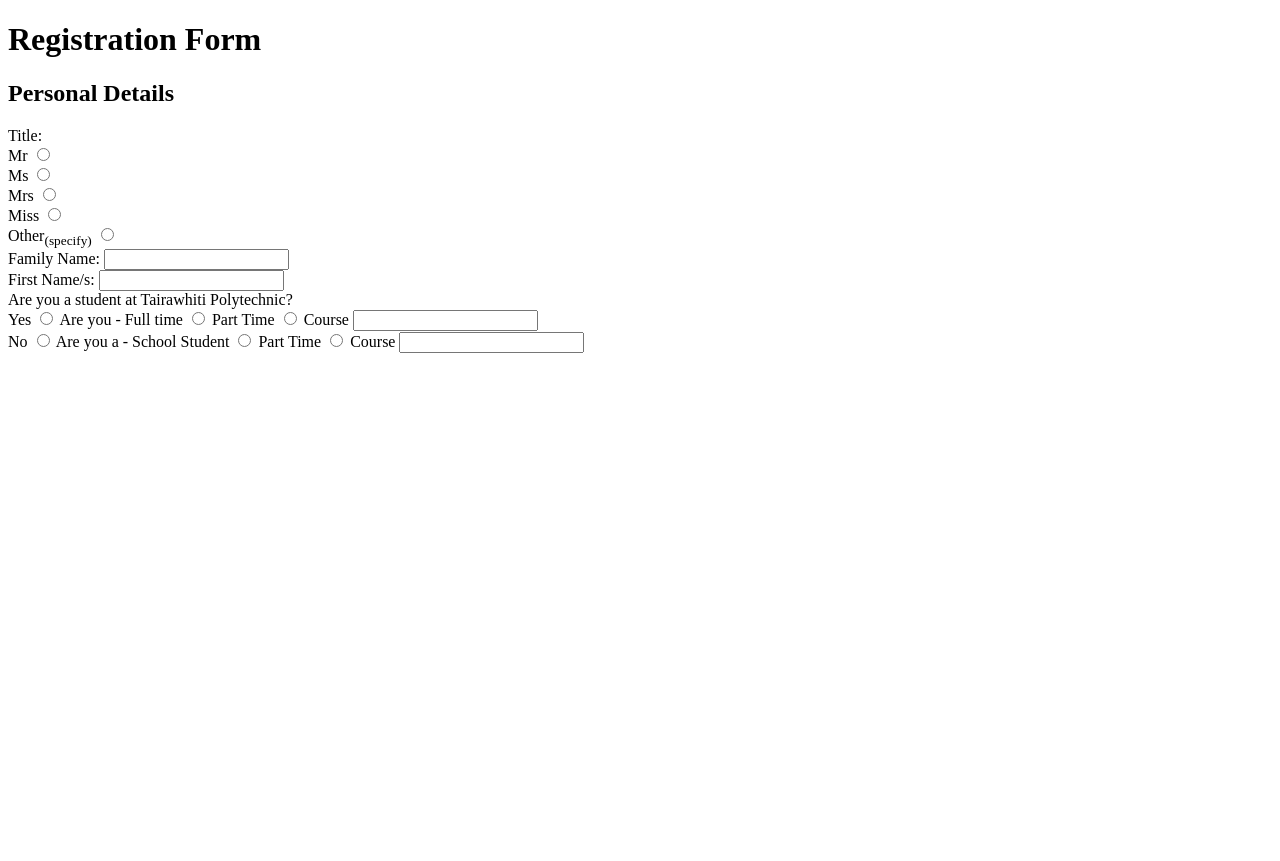
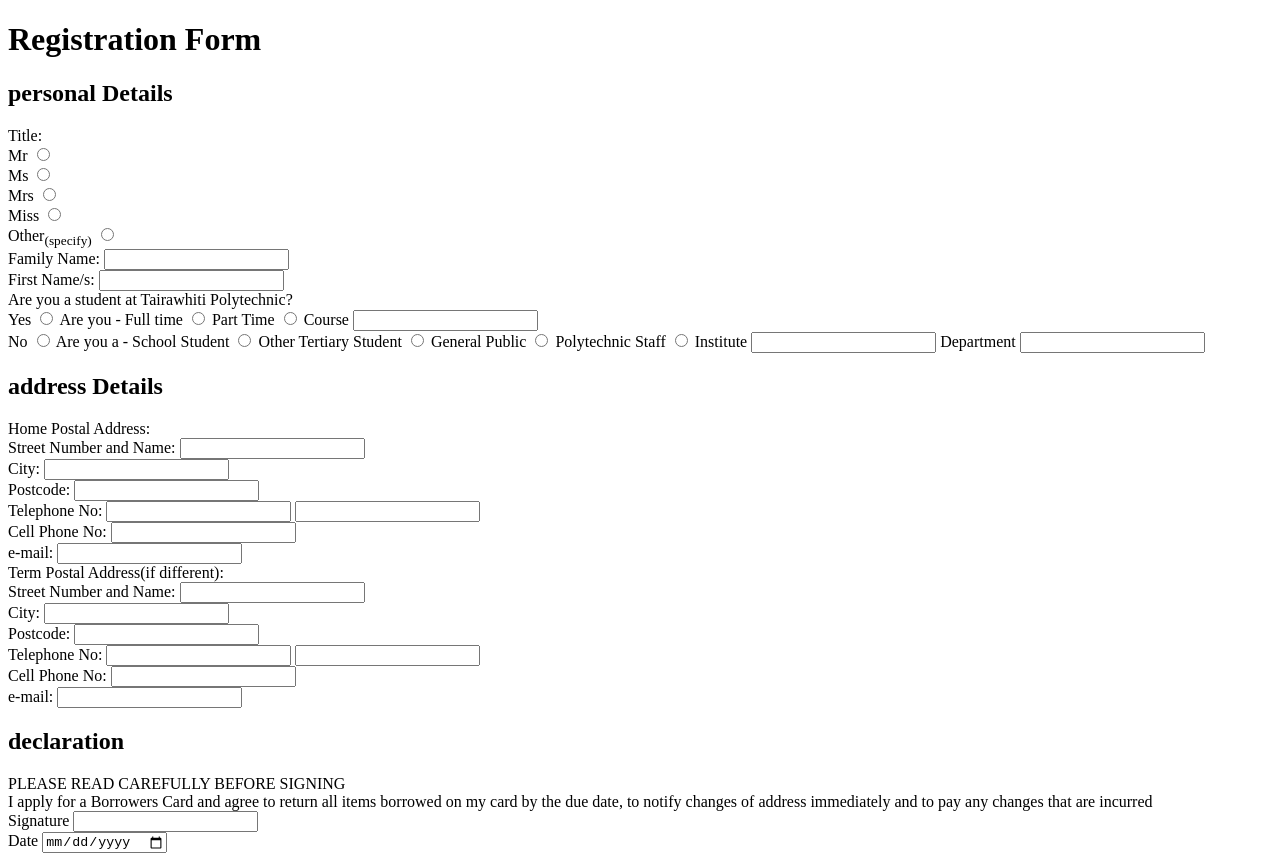
Before and after one commit to manavdas1999/FS_MCA-2, a plain HTML site: page assignment1.html in a window 1280 px wide. Before the commit the page ends 800 px from the top, so only its background shows below. Drawn offline with Linux system fonts and the light colour scheme.

Commit message:
Update assignment1.html

```diff
--- a/assignment1.html
+++ b/assignment1.html
@@ -1,21 +1,23 @@
 <!DOCTYPE html>
 <html lang="en">
+
 <head>
     <meta charset="UTF-8">
     <meta name="viewport" content="width=device-width, initial-scale=1.0">
     <title>Document</title>
 </head>
+
 <body>
     <header>
         <h1>Registration Form</h1>
     </header>
     <main>
         <form action="">
-            <section>
-                <h2>Personal Details</h2>
+            <section id="personalDetails">
+                <h2>personal Details</h2>
                 <div id="row1">
                     <label for="title">Title:</label>
-                    <div id="title_options">
+                    <div id="titleOptions">
                         <div>
                             <label for="title">Mr</label>
                             <input type="radio" name="title" id="title" value="Mr">
@@ -34,7 +36,7 @@
                         </div>
                         <div>
                             <label for="title">Other<sub>(specify)</sub></label>
-                            <input type="radio" name="text" id="title" >
+                            <input type="radio" name="text" id="title">
                         </div>
                     </div>
                 </div>
@@ -65,7 +67,7 @@
                         <input type="radio" name="studentStudyPartTime" id="studentStudyType" value="PartTime">
 
                         <label for="studentCourseName">Course</label>
-                        <input type="text" name="studentCourseName" id="studentCourseName" >
+                        <input type="text" name="studentCourseName" id="studentCourseName">
 
                     </div>
 
@@ -74,17 +76,122 @@
                         <input type="radio" name="studentResponse" id="IsStudentFromInstitute" value="no">
 
                         <label for="studentBackground">Are you a - School Student</label>
-                        <input type="radio" name="studentBackground" id="studentBackground" value="FullTime">
+                        <input type="radio" name="studentBackground" id="studentBackground" value="school">
 
-                        <label for="studentResponsePartTime">Part Time</label>
-                        <input type="radio" name="studentResponsePartTime" id="studentBackground" value="PartTime">
+                        <label for="studentBackground">Other Tertiary Student</label>
+                        <input type="radio" name="studentBackground" id="studentBackground" value="other">
 
-                        <label for="studentResponseCourse">Course</label>
-                        <input type="text" name="studentResponseCourse" id="studentResponseCourse" >
+                        <label for="studentBackground">General Public</label>
+                        <input type="radio" name="studentBackground" id="studentBackground" value="general">
 
+                        <label for="studentBackground">Polytechnic Staff</label>
+                        <input type="radio" name="studentBackground" id="studentBackground" value="staff">
+
+                        <label for="studentInstituteName">Institute</label>
+                        <input type="text" name="studentInstituteName" id="sstudentInstituteName">
+
+                        <label for="studentDeptName">Department</label>
+                        <input type="text" name="studentDeptName" id="studentDeptName">
+                    </div>
+                </div>
+            </section>
+
+            <section id="addressDetails">
+                <h2>address Details</h2>
+                <div id="homeAddress">
+                    Home Postal Address:
+                    <div>
+                        <label for="homeAddress_street">Street Number and Name:</label>
+                        <input type="text" name="homeAddress_street" id="homeAddress_street">
+                    </div>
+
+                    <div>
+                        <label for="homeAddress_city">City:</label>
+                        <input type="text" name="homeAddress_city" id="homeAddress_city">
+                    </div>
+
+                    <div>
+                        <label for="homeAddress_postcode">Postcode:</label>
+                        <input type="number" name="homeAddress_postcode" id="homeAddress_postcode">
                     </div>
 
 
+                    <div>
+                        <label for="homeAddress_tel">Telephone No:</label>
+                        <input type="tel" name="homeAddress_tel" id="homeAddress_tel_home">
+                        <input type="tel" name="homeAddress_tel" id="homeAddress_tel_work">
+                    </div>
+
+
+                    <div>
+                        <label for="homeAddress_phone">Cell Phone No:</label>
+                        <input type="tel" name="homeAddress_tel" id="homeAddress_tel_home">
+                    </div>
+
+                    <div>
+                        <label for="homeAddress_email">e-mail:</label>
+                        <input type="email" name="homeAddress_email" id="homeAddress_email">
+                    </div>
+
+                </div>
+
+                <div id="termAddress">
+                    Term Postal Address(if different):
+                    <div>
+                        <label for="homeAddress_street">Street Number and Name:</label>
+                        <input type="text" name="homeAddress_street" id="homeAddress_street">
+                    </div>
+
+                    <div>
+                        <label for="homeAddress_city">City:</label>
+                        <input type="text" name="homeAddress_city" id="homeAddress_city">
+                    </div>
+
+                    <div>
+                        <label for="homeAddress_postcode">Postcode:</label>
+                        <input type="number" name="homeAddress_postcode" id="homeAddress_postcode">
+                    </div>
+
+
+                    <div>
+                        <label for="homeAddress_tel">Telephone No:</label>
+                        <input type="tel" name="homeAddress_tel" id="homeAddress_tel_home">
+                        <input type="tel" name="homeAddress_tel" id="homeAddress_tel_work">
+                    </div>
+
+
+                    <div>
+                        <label for="homeAddress_phone">Cell Phone No:</label>
+                        <input type="tel" name="homeAddress_tel" id="homeAddress_tel_home">
+                    </div>
+
+                    <div>
+                        <label for="homeAddress_email">e-mail:</label>
+                        <input type="email" name="homeAddress_email" id="homeAddress_email">
+                    </div>
+
+                </div>
+            </section>
+
+            <section id="declaration">
+                <div>
+                    <h2>declaration</h2>
+                    <span class="big caps">PLEASE READ CAREFULLY BEFORE SIGNING</span>
+                </div>
+                <div class="text-italic">
+                    I apply for a Borrowers Card and agree to return all items borrowed on my card by the due date, to notify changes of address immediately and to pay any changes that are incurred
+                </div>
+
+                <div id="declarationSignature">
+                    <div>
+                        <label for="signature">Signature</label>
+                        <input type="text" name="signature" id="signature">
+                    </div>
+
+                    <div>
+                        <label for="date">Date</label>
+                        <input type="date" name="date" id="date" >
+                    </div>
 
                 </div>
 
@@ -92,4 +199,5 @@
         </form>
     </main>
 </body>
+
 </html>
```
